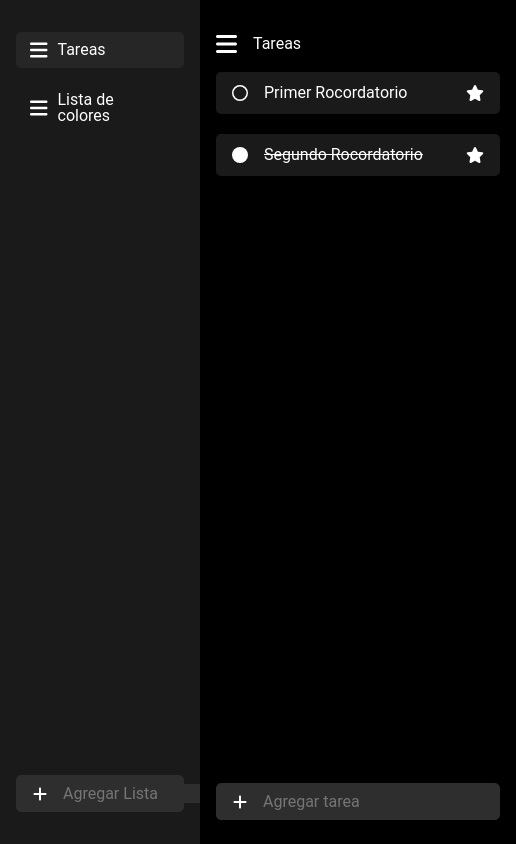
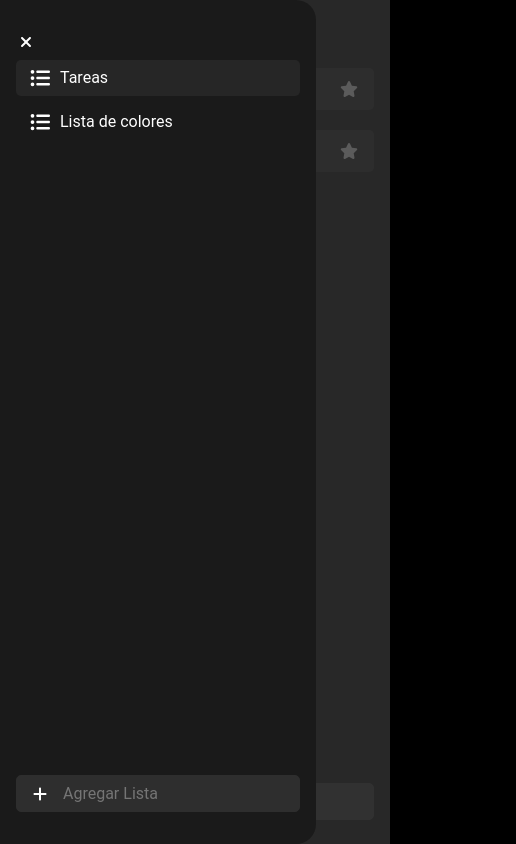
Before and after one commit to BetaKrankri/Remainme, a React (Create React App) app: page / in a window 390 px wide. Shown: the whole page, 516 px wide, since content can reach past the window. Built offline with nearby package versions, Linux system fonts and the light colour scheme.

Commit message:
Side BAr Toggle visivility feature

```diff
--- a/src/App.js
+++ b/src/App.js
@@ -2,16 +2,20 @@ import './auxStyles.scss';
 import ListNav from './components/ListNav/ListNav';
 import TaskBoard from './components/TaskBoard/TaskBoard';
 import { DataProvider } from './DataContext';
+import { useState } from 'react';
 
 import fetchedData from './data.json';
 
 function App() {
+  const [isListNavOpen, setIsListNavOpen] = useState(true);
 
   return (
     <DataProvider data={fetchedData} >
       <div className="App">
-        <ListNav />
-        <TaskBoard />
+        <ListNav
+          setIsListNavOpen={setIsListNavOpen}
+          isListNavOpen={isListNavOpen} />
+        <TaskBoard setIsListNavOpen={setIsListNavOpen}/>
         {/* <div className='TaskDetails'></div> */}
       </div>
     </DataProvider>
--- a/src/DataContext.js
+++ b/src/DataContext.js
@@ -9,7 +9,7 @@ export function DataProvider({ children, data }) {
   const [lists, setLists] = useState(data.lists);
 
 
-  //Para mostrar la lista actual en la vusta de taskboard
+  //Para mostrar la lista actual en la vista de taskboard
   //*Podria pasarse a App */
   const [currentList, setCurrentList] = useState('Tareas');
 
@@ -18,7 +18,7 @@ export function DataProvider({ children, data }) {
       value={{
         tasks, setTasks,
         lists, setLists,
-        currentList, setCurrentList
+        currentList, setCurrentList,
       }}
     >
       {children}
--- a/src/components/ListNav/ListButton/ListButton.js
+++ b/src/components/ListNav/ListButton/ListButton.js
@@ -2,7 +2,7 @@ import { useContext } from "react";
 import { DataContext } from "../../../DataContext";
 
 import { FontAwesomeIcon } from '@fortawesome/react-fontawesome';
-import { faBars } from '@fortawesome/free-solid-svg-icons';
+import { faBars, faListUl } from '@fortawesome/free-solid-svg-icons';
 
 
 function ListButton({ label }) {
@@ -12,11 +12,11 @@ function ListButton({ label }) {
 
     return (
         <div
-        className={`ListButton button ${isSelected ? 'selected' : ''}`}
+            className={`ListButton button ${isSelected ? 'selected' : ''}`}
             onClick={() => {
                 setCurrentList(label)
             }}>
-            <FontAwesomeIcon icon={faBars} className="button-icon"/>
+            <FontAwesomeIcon icon={faListUl} className="button-icon" />
             <div className='label'>{label}</div>
         </div>
     );
--- a/src/components/ListNav/ListNav.js
+++ b/src/components/ListNav/ListNav.js
@@ -3,17 +3,29 @@ import { DataContext } from "../../DataContext";
 
 import ListButton from "./ListButton/ListButton";
 import NewItem from '../NewItem/NewItem';
+import ToggleButton from './ToggleButton/ToggleButton';
 
+import { faXmark } from '@fortawesome/free-solid-svg-icons';
 
-function ListNav() {
+// ListNav definition
+function ListNav({ isListNavOpen, setIsListNavOpen }) {
     const { lists, setLists } = useContext(DataContext);
 
     function addNewList(newListName) {
         setLists(prev => [...prev, newListName])
     }
 
+
+
     return (
-        <div className='ListNav'>
+        <div className={`ListNav ${isListNavOpen ? '' : 'closed'}`}>
+            <div className='container'>
+                <div className='Header' >
+                    <ToggleButton
+                        icon={faXmark}
+                        onClick={() => { setIsListNavOpen(prev => !prev) }}
+                    />
+                </div>
                 <div className='Body'>
                     {lists.map((listName, i) =>
                         <ListButton label={listName} key={i} />
@@ -21,8 +33,12 @@ function ListNav() {
                 </div>
 
                 <div className='Footer'>
-                <NewItem onAdd={addNewList} placeholder={'Agregar Lista'}/>
+                    <NewItem onAdd={addNewList} placeholder={'Agregar Lista'} />
                 </div>
+            </div>
+            <div className="fog"
+                onClick={() => { setIsListNavOpen(prev => !prev) }}
+            />
         </div>
     );
 }
--- a/src/components/ListNav/ListNav.scss
+++ b/src/components/ListNav/ListNav.scss
@@ -1,22 +1,54 @@
+// Mobile First
 .ListNav {
-    background-color: hsl(0, 0%, 10%);
-    min-width: 200px;
-    padding: 2rem 1rem;
+    position: absolute;
     display: flex;
-    flex-direction: column;
+    top: 0;
+    bottom: 0;
+    left: 0;
+    right: 0;
+    z-index: 10;
 
-    .Body {
-        flex: 1;
+    background-color: hsl(0, 0%, 20%, 80%);
 
-        display: flex;
+    .container {
+        background-color: hsl(0, 0%, 10%);
+        border-radius: 0 20px 20px 0;
+        padding: 2rem 1rem;
+
+        display: inline-flex;
         flex-direction: column;
-        gap: 1rem;
+        gap: .5rem;
 
+        .Body {
+            flex: 1;
 
+            display: flex;
+            flex-direction: column;
+            gap: .5rem;
+        }
     }
 
+    &.closed {
+        display: none;
+    }
 
-    .Footer {
+    .fog {
+        position: absolute;
+        top: 0;
+        bottom: 0;
+        right: 0;
+        left: 0;
+        z-index: -1;
+    }
 
+    @media (min-width: map-get($breakpoints, "sm")) {
+        right: auto;
+        background-color: transparent;
+        position: relative;
+
+        &.closed {
+            display: flex;
+        }
     }
+
 }
--- /dev/null
+++ b/src/components/ListNav/ToggleButton/ToggleButton.js
@@ -0,0 +1,13 @@
+import { FontAwesomeIcon } from "@fortawesome/react-fontawesome";
+import { faQuestion } from '@fortawesome/free-solid-svg-icons'
+
+
+function Button({ icon = faQuestion, onClick }) {
+    return (
+        <div className='ToggleButton'>
+            <FontAwesomeIcon icon={icon} onClick={onClick} />
+        </div>
+    );
+}
+
+export default Button;
--- /dev/null
+++ b/src/components/ListNav/ToggleButton/ToggleButton.scss
@@ -0,0 +1,30 @@
+.ToggleButton {
+    display: inline-block;
+    width: 1.25rem;
+    height: 1.25rem;
+    padding: .5px;
+    text-align: center;
+    border: solid 1px hsla(0, 0%, 0%, 0);
+
+    transition: all .1s ease-in-out;
+
+    &:hover,
+    &:focus {
+        cursor: pointer;
+        border: solid 1px hsla(0, 0%, 70%, 1);
+    }
+
+    &:active {
+        border: solid 1px hsla(0, 0%, 100%, 1);
+    }
+
+    svg {
+        vertical-align: middle;
+
+    }
+
+    @media (min-width: map-get($breakpoints, 'sm')) {
+        display: none;
+    }
+
+}
--- a/src/components/NewItem/NewItem.scss
+++ b/src/components/NewItem/NewItem.scss
@@ -8,18 +8,19 @@
     gap: 1rem;
     transition: all .1s ease-in-out;
 
-    &:focus-within{
+    &:hover {
+        border: solid 1px hsl(0, 0%, 70%);
+        transition: border-color 0.2s;
+    }
+
+    &:focus-within {
         border: solid 1px hsl(0, 0%, 100%);
     }
 
-    .icon {
-        background-color: blue;
-        min-width: 30px;
-        min-height: 30px;
-    }
 
     input[type=text] {
         all: unset;
+        min-width: 10px;
         flex: 1;
         border: none;
         min-width: none;
@@ -28,9 +29,6 @@
         font-family: 'Roboto', monospace;
         font-size: 1rem;
     }
-    input[type=text]:focus{
-
-    }
 
     .button-icon:hover {
         cursor: pointer;
--- a/src/components/TaskBoard/TaskBoard.js
+++ b/src/components/TaskBoard/TaskBoard.js
@@ -4,11 +4,12 @@ import NewItem from "../NewItem/NewItem";
 import Task from "./Task/Task";
 
 import { FontAwesomeIcon } from "@fortawesome/react-fontawesome";
+import ToggleButton from '../ListNav/ToggleButton/ToggleButton';
 import { faBars } from "@fortawesome/free-solid-svg-icons";
 
 
-function TaskBoard() {
-    const { currentList, tasks, setTasks} = useContext(DataContext);
+function TaskBoard({ setIsListNavOpen }) {
+    const { currentList, tasks, setTasks } = useContext(DataContext);
 
     // guarda la lista actual de tasks en ´currentList´
     let tasksInCurrentList = tasks.filter(task => task.listName === currentList);
@@ -27,9 +28,12 @@ function TaskBoard() {
 
     return (
         <div className='TaskBoard'>
-
             <div className='Header'>
-                <FontAwesomeIcon icon={faBars} className="button-icon"/>
+                <ToggleButton icon={faBars}
+                    onClick={() => {
+                        setIsListNavOpen(prev => !prev)
+                    }}
+                />
                 <div className='label'>{currentList}</div>
                 {/* Agregar opcion de menu */}
             </div>
@@ -40,10 +44,11 @@ function TaskBoard() {
             </div>
 
             <div className='Footer'>
-                <NewItem onAdd={addNewTask} placeholder='Agregar tarea'/>
+                <NewItem onAdd={addNewTask} placeholder='Agregar tarea' />
             </div>
 
         </div >
+
     );
 }
 
--- /dev/null
+++ b/src/styles/base/_variables.scss
@@ -0,0 +1,6 @@
+$breakpoints: (
+  "sm": 576px,
+  "md": 768px,
+  "lg": 992px,
+  "xl": 1200px
+);
--- a/src/styles/main.scss
+++ b/src/styles/main.scss
@@ -1,3 +1,4 @@
+@import './base/variables';
 @import './base/reset';
 @import './base/base';
 
@@ -10,3 +11,4 @@
 @import '../components/NewItem/NewItem.scss';
 @import '../components/TaskBoard/Task/Task.scss';
 @import '../components/TaskBoard/Task/Checkbox/CheckBox.scss';
+@import '../components/ListNav/ToggleButton/ToggleButton.scss';
```
Lines whose indentation alone changed are shown as unchanged.
